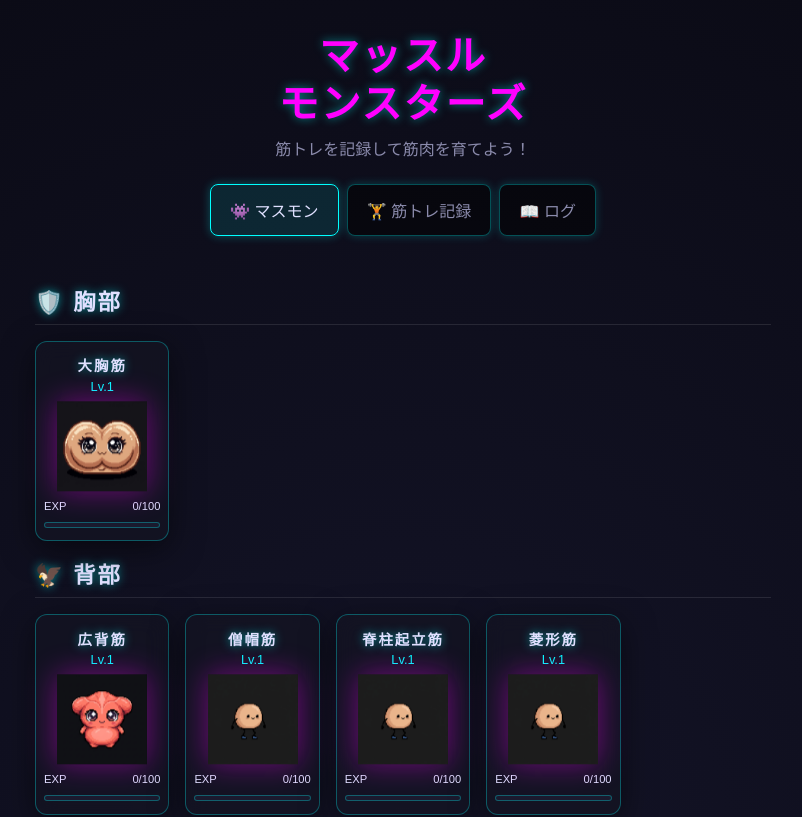
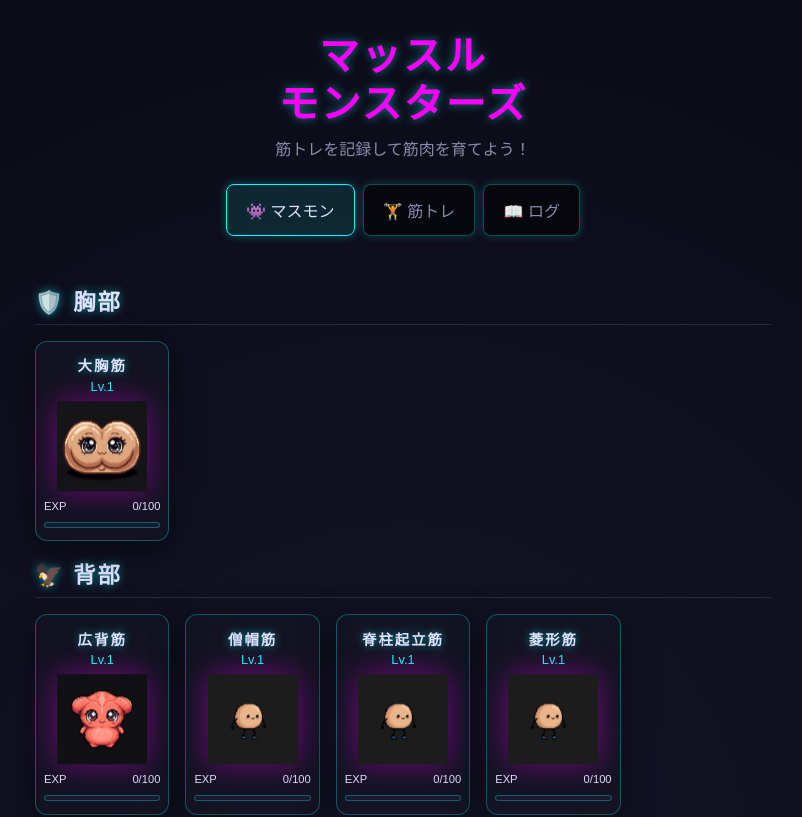
Before and after one commit to Uchu-Kurage/muscle_monsters, a React (Vite) app: page / in a window 1280 px wide. Shown: the top 817 px of the page, without its empty margins (237-1039 px from the left). Built offline with nearby package versions, Linux system fonts and the light colour scheme; a web font is replaced by a local one.

Commit message:
Change tab text from 筋トレ記録 to 筋トレ

```diff
--- a/src/App.tsx
+++ b/src/App.tsx
@@ -478,7 +478,7 @@ function App() {
           className={`tab-button ${activeTab === 'record' ? 'active' : ''}`}
           onClick={() => setActiveTab('record')}
         >
-          🏋️ 筋トレ記録
+          🏋️ 筋トレ
         </button>
         <button
           className={`tab-button ${activeTab === 'logs' ? 'active' : ''}`}
```
